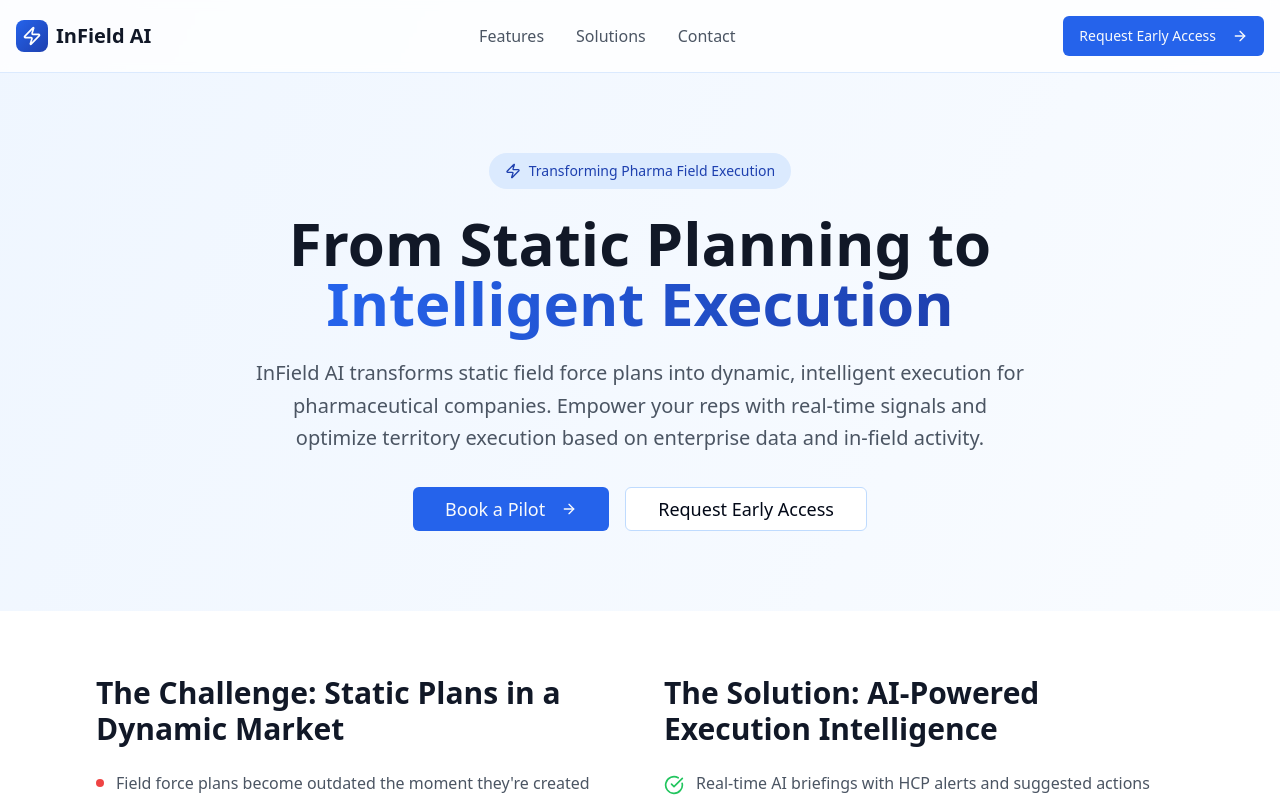
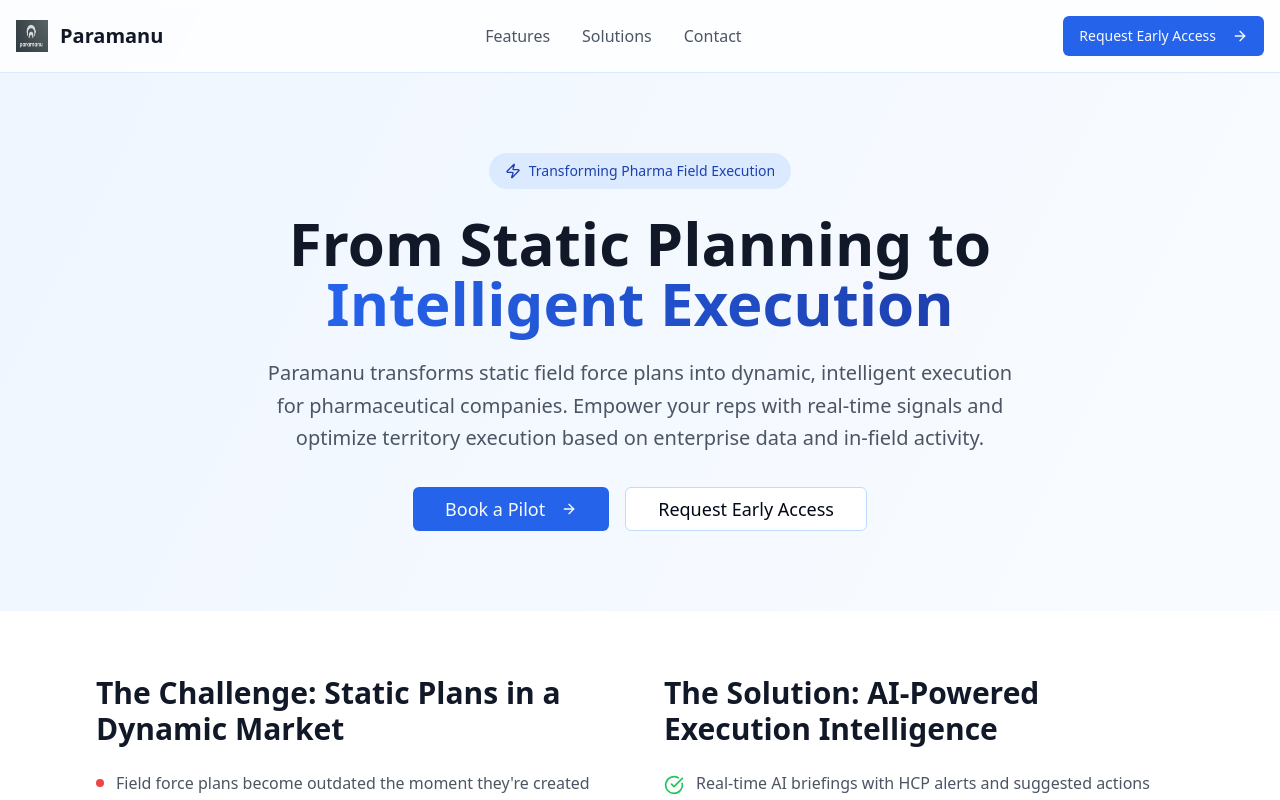
Before and after one commit to aatmaj/in-field-ai-dynamics, a React (Vite) app: page / in a window 1280 px wide. Shown: the top 800 px of the page. Built offline with nearby package versions, Linux system fonts and the light colour scheme.

Commit message:
Rename organization to Paramanu
Replaced "InField AI" with "Paramanu" and updated the logo.

```diff
--- a/src/pages/Index.tsx
+++ b/src/pages/Index.tsx
@@ -5,11 +5,11 @@ import { Card, CardContent } from "@/components/ui/card";
 
 const Index = () => {
   const handleRequestAccess = () => {
-    window.open('mailto:contact@infieldai.com?subject=Request Early Access&body=Hi, I would like to request early access to InField AI. Please contact me to discuss further.', '_blank');
+    window.open('mailto:contact@paramanu.com?subject=Request Early Access&body=Hi, I would like to request early access to Paramanu. Please contact me to discuss further.', '_blank');
   };
 
   const handleBookPilot = () => {
-    window.open('mailto:contact@infieldai.com?subject=Book a Pilot&body=Hi, I would like to book a pilot for InField AI. Please contact me to schedule a demo and discuss implementation.', '_blank');
+    window.open('mailto:contact@paramanu.com?subject=Book a Pilot&body=Hi, I would like to book a pilot for Paramanu. Please contact me to schedule a demo and discuss implementation.', '_blank');
   };
 
   const scrollToSection = (sectionId: string) => {
@@ -24,11 +24,13 @@ const Index = () => {
       {/* Header */}
       <header className="bg-white/80 backdrop-blur-sm border-b border-blue-100 sticky top-0 z-50">
         <div className="container mx-auto px-4 py-4 flex items-center justify-between">
-          <div className="flex items-center space-x-2">
-            <div className="w-8 h-8 bg-gradient-to-br from-blue-600 to-blue-800 rounded-lg flex items-center justify-center">
-              <Zap className="w-5 h-5 text-white" />
-            </div>
-            <span className="text-xl font-bold text-gray-900">InField AI</span>
+          <div className="flex items-center space-x-3">
+            <img
+              src="/lovable-uploads/e2b7c76d-5ce6-4051-a8a6-3bdaa737447d.png"
+              alt="Paramanu Logo"
+              className="w-8 h-8"
+            />
+            <span className="text-xl font-bold text-gray-900">Paramanu</span>
           </div>
           <nav className="hidden md:flex space-x-8">
             <button onClick={() => scrollToSection('features')} className="text-gray-600 hover:text-blue-600 transition-colors">Features</button>
@@ -56,7 +58,7 @@ const Index = () => {
             </span>
           </h1>
           <p className="text-xl text-gray-600 mb-8 max-w-3xl mx-auto leading-relaxed">
-            InField AI transforms static field force plans into dynamic, intelligent execution for pharmaceutical companies.
+            Paramanu transforms static field force plans into dynamic, intelligent execution for pharmaceutical companies.
             Empower your reps with real-time signals and optimize territory execution based on enterprise data and in-field activity.
           </p>
           <div className="flex flex-col sm:flex-row gap-4 justify-center">
```
Also changed, not shown: public/lovable-uploads/e2b7c76d-5ce6-4051-a8a6-3bdaa737447d.png (added).
